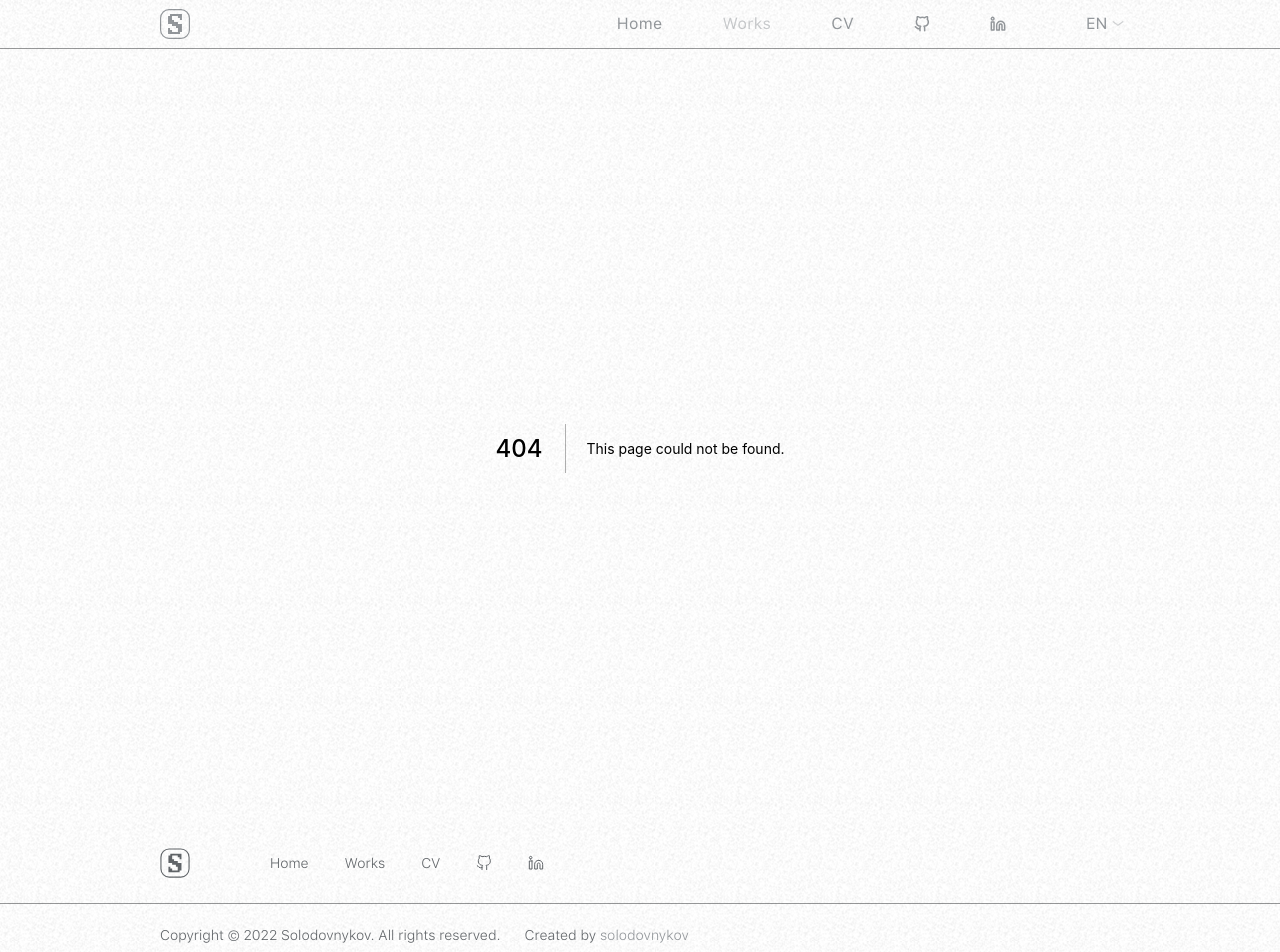
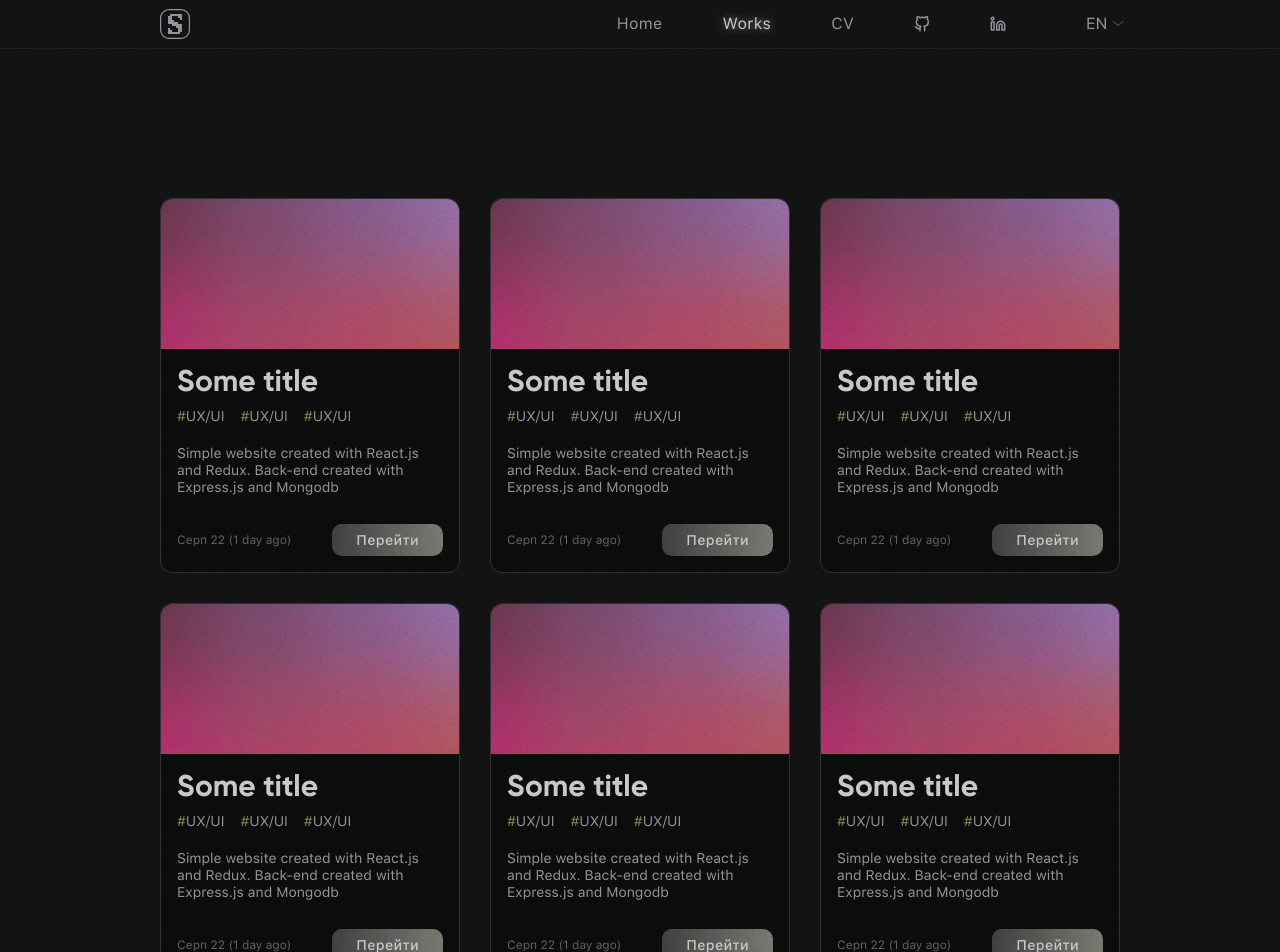
Before and after one commit to solodovnykov/web-portfolio, a Next.js app: page /works in a window 1280 px wide. Before the commit this address had no page. Shown: the top 952 px of the page. Built offline with nearby package versions, Linux system fonts and the light colour scheme.

Commit message:
Added Works Page

```diff
--- a/components/Card/Card.js
+++ b/components/Card/Card.js
@@ -1,9 +1,9 @@
 import Button from "../Button/Button";
 import styles from "./Card.module.scss";
 
-const Card = () => {
+const Card = ({ minWidth = 0 }) => {
   return (
-    <div className={styles.card}>
+    <div style={{ minWidth: `${minWidth}px` }} className={styles.card}>
       <div className={styles.head} />
       <div className={styles.body}>
         <h3 className={styles.title}>Some title</h3>
--- a/components/Footer/Footer.module.scss
+++ b/components/Footer/Footer.module.scss
@@ -53,6 +53,10 @@
         justify-content: center;
       }
     }
+
+    @media (max-width: $breakpoint-mobile) {
+      gap: 24px;
+    }
   }
 
   .body {
@@ -66,9 +70,20 @@
         color: $primary-color-60;
       }
     }
+
+    .copyright {
+      text-align: center;
+    }
+
+    @media (max-width: $breakpoint-mobile) {
+      flex-direction: column;
+      align-items: center;
+      gap: 12px;
+    }
   }
 
   @media (max-width: $breakpoint-mobile) {
     margin: 0 0 92px 0;
+    gap: 20px;
   }
 }
--- a/components/LastWorks/LastWorks.js
+++ b/components/LastWorks/LastWorks.js
@@ -20,9 +20,9 @@ const LastWorks = () => {
         </div>
         <div className={styles.cardListWrapper}>
           <ul className={styles.cardList}>
-            <Card />
-            <Card />
-            <Card />
+            <Card minWidth={300} />
+            <Card minWidth={300} />
+            <Card minWidth={300} />
           </ul>
         </div>
       </div>
--- /dev/null
+++ b/pages/works.js
@@ -0,0 +1,34 @@
+import Card from "../components/Card/Card";
+import styles from "../styles/Works.module.scss";
+
+const Works = () => {
+  return (
+    <div className="container">
+      <div className={styles.works}>
+        <ul className={styles.cardList}>
+          <li>
+            <Card />
+          </li>
+          <li>
+            <Card />
+          </li>
+          <li>
+            <Card />
+          </li>
+
+          <li>
+            <Card />
+          </li>
+          <li>
+            <Card />
+          </li>
+          <li>
+            <Card />
+          </li>
+        </ul>
+      </div>
+    </div>
+  );
+};
+
+export default Works;
--- /dev/null
+++ b/styles/Works.module.scss
@@ -0,0 +1,16 @@
+.works {
+  margin: 150px 0 250px 0;
+  .cardList {
+    list-style: none;
+    margin: 0;
+    padding: 0;
+    display: grid;
+
+    grid-template-columns: repeat(auto-fill, minmax(250px, 1fr));
+
+    // grid-auto-rows: 30px;
+
+    // grid-gap: 30px;
+    gap: 30px;
+  }
+}
```
